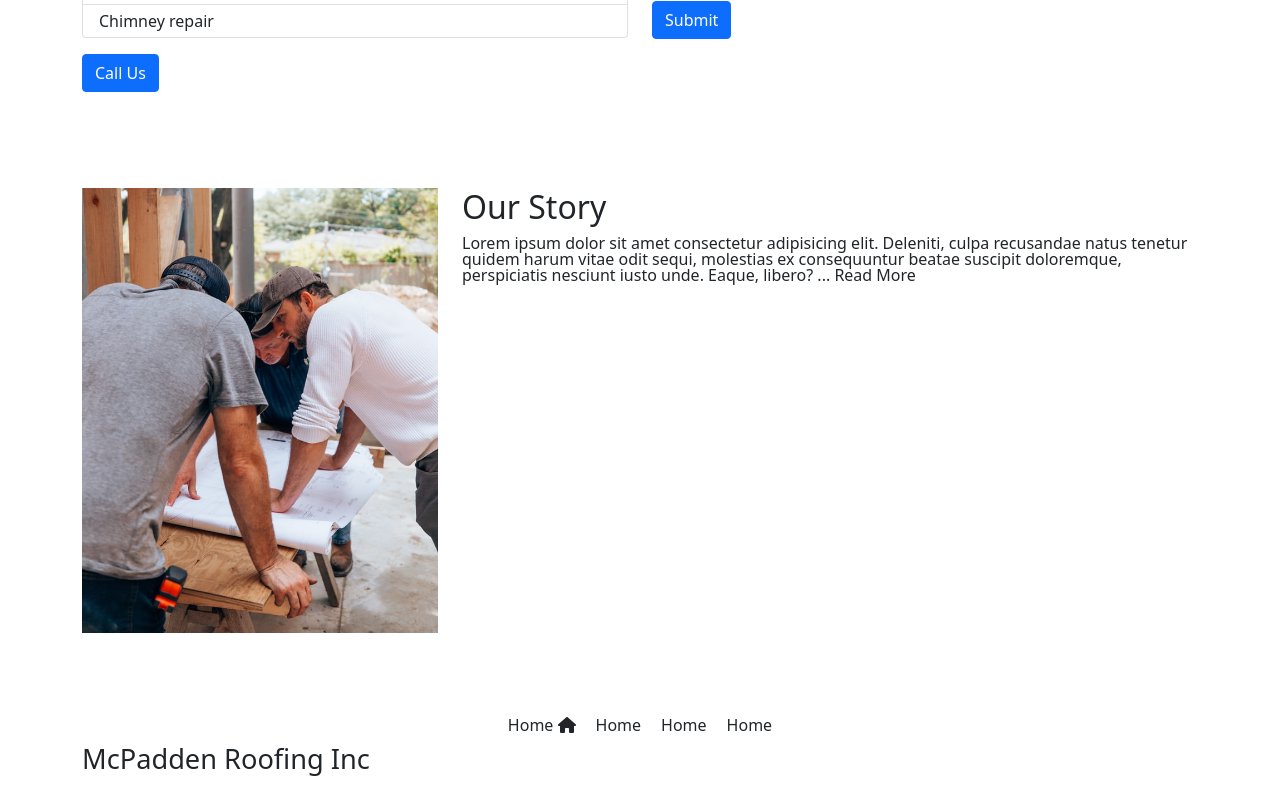
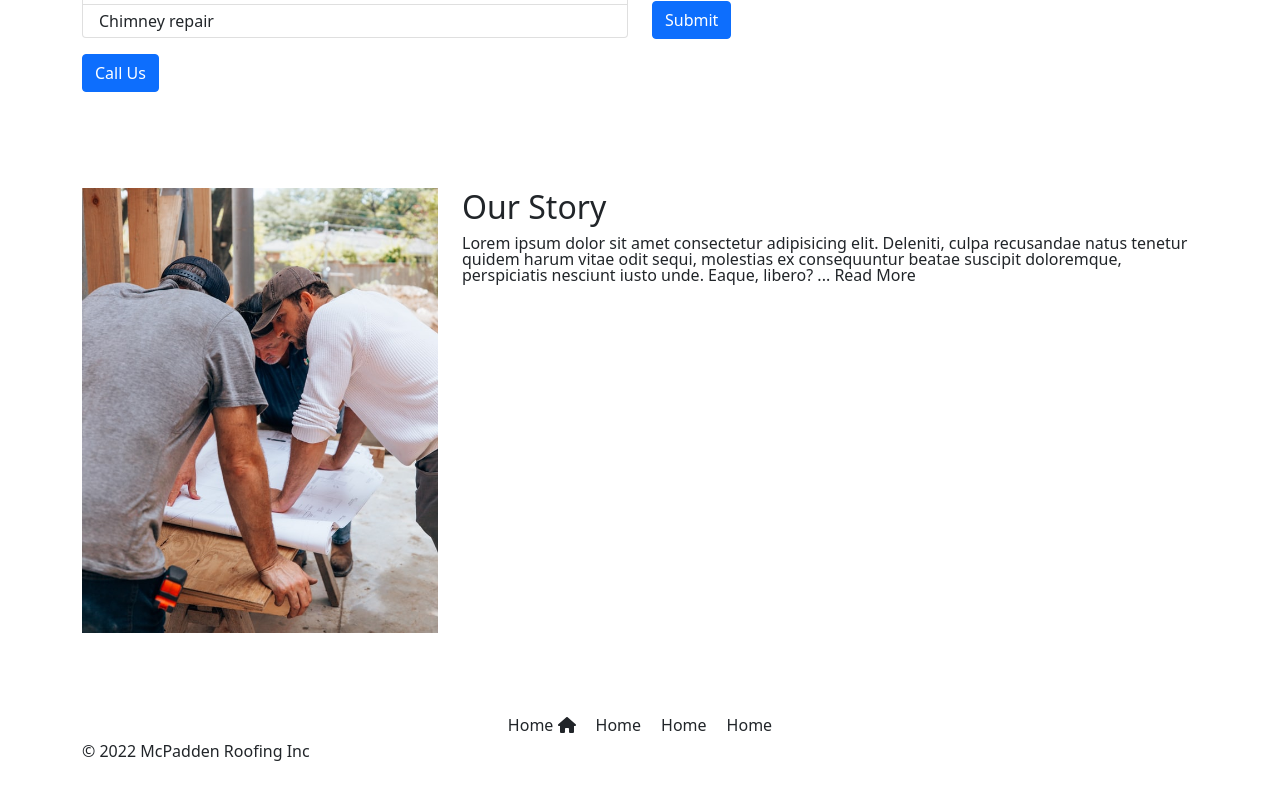
Before and after one commit to tmcfadden7/mcpadden-roofing-react-app, a React (Create React App) app: page / in a window 1280 px wide. Shown: the part 889-1689 px from the top of the page. Built offline with nearby package versions, Linux system fonts and the light colour scheme.

Commit message:
add copyright row under the footer nav

```diff
--- a/src/components/Footer.js
+++ b/src/components/Footer.js
@@ -30,10 +30,11 @@ const Footer = () => {
 						</ul>
 					</nav>
 					<div className='row'>
-						<div className='col-12 col-md-6'>
-							<h1>McPadden Roofing Inc</h1>
+						<div className='col-12'>
+							<p>
+								&copy; 2022 <span>McPadden Roofing Inc</span>
+							</p>
 						</div>
-						<div className='col-12 col-md-6'></div>
 					</div>
 				</div>
 			</footer>
```
